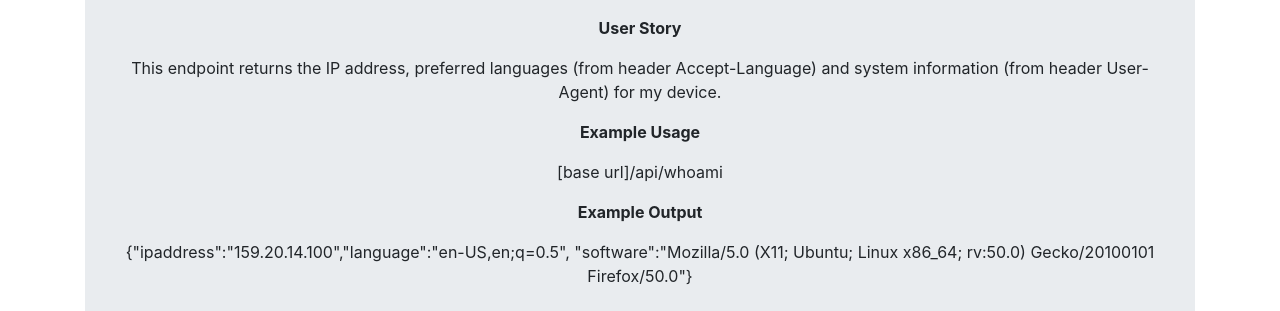
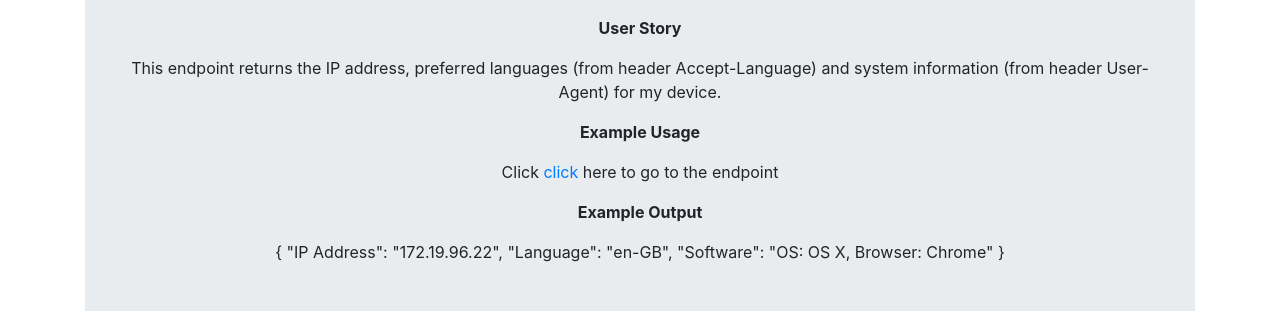
Before and after one commit to denskiz/request-header-microservice, a website: page public/index.html in a window 1280 px wide. Shown: the part 152-463 px from the top of the page. Drawn offline with nearby package versions, Linux system fonts and the light colour scheme.

Commit message:
Add files via upload

```diff
--- a/public/index.html
+++ b/public/index.html
@@ -31,15 +31,16 @@
       <p class="text-center">
         <strong>Example Usage</strong>
       </p>
-      <p class="text-center">
-        [base url]/api/whoami
+      <p class="text-center">Click
+        <a href="https://request-header-de.herokuapp.com/api/whoami" target="_blank">click</a>
+        here to go to the endpoint
       </p>
+
       <p class="text-center">
         <strong>Example Output</strong>
       </p>
       <p class="text-center">
-        {"ipaddress":"159.20.14.100","language":"en-US,en;q=0.5", "software":"Mozilla/5.0 (X11; Ubuntu; Linux x86_64; rv:50.0) Gecko/20100101
-        Firefox/50.0"}
+        { "IP Address": "172.19.96.22", "Language": "en-GB", "Software": "OS: OS X, Browser: Chrome" }
       </p>
       <br>
       <footer>
```
